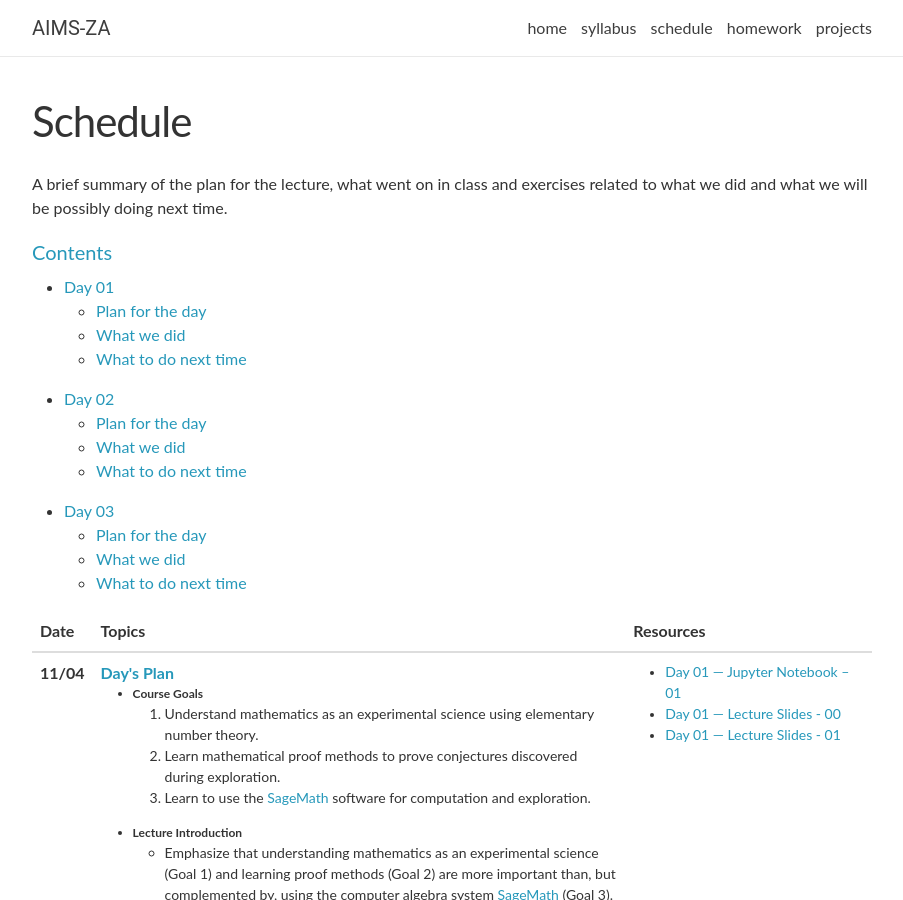
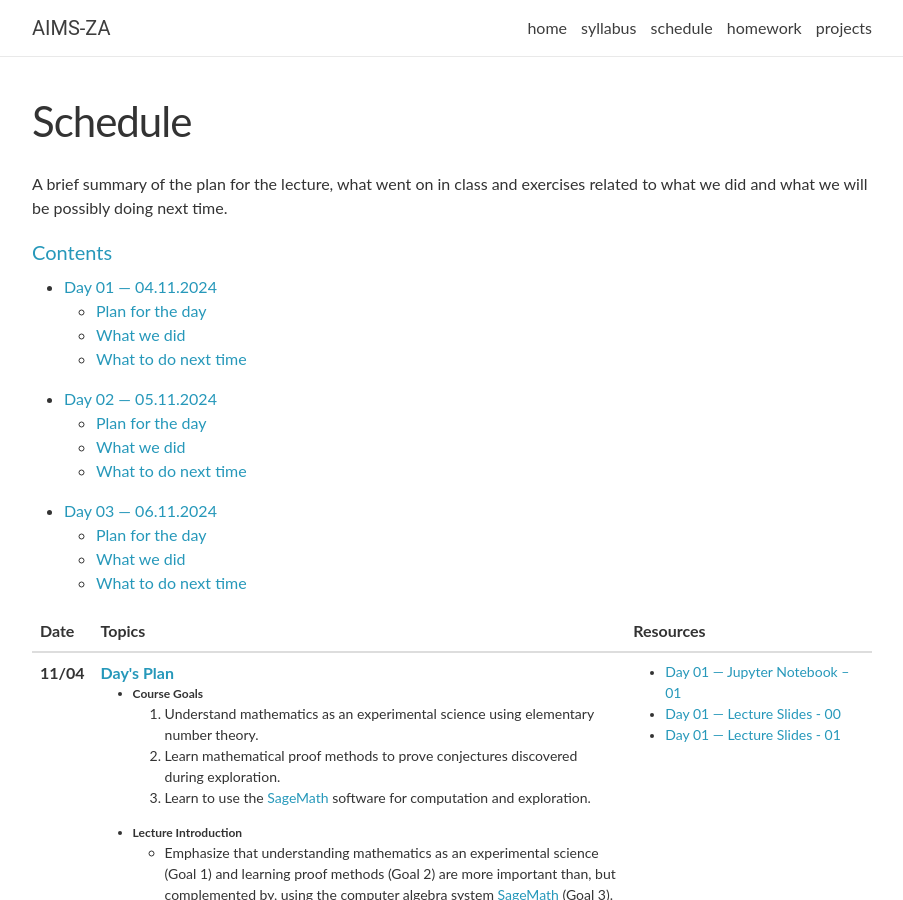
Before and after one commit to evansdoe/aims-za, a Jekyll site: the page built from ems/2024-25/_pages/ems-schedule.md, in a window 1280 px wide and 900 px high. Shown: the whole window, without its empty margins (188-1091 px from the left). Built offline with Jekyll 4.4.1, drawn with Linux system fonts in a browser that asks for light colours; nearby versions of some CDN libraries; comment, search, counter and statistics services are not loaded.

Commit message:
feat: Update schedule

```diff
--- a/ems/2024-25/_pages/ems-schedule.md
+++ b/ems/2024-25/_pages/ems-schedule.md
@@ -6,15 +6,15 @@ title: Schedule
 A brief summary of the plan for the lecture, what went on in class and exercises related to what we did and what we will be possibly doing next time.
 
 #### <a id="contents">Contents </a>
-- <a href="#day_01">Day 01</a>
+- <a href="#day_01">Day 01 — 04.11.2024</a>
   - <a href="#day_01_plan">Plan for the day</a>
   - <a href="#day_01_done"> What we did</a>
   - <a href="#day_01_todo"> What to do next time<a>
-- <a href="#day_02">Day 02</a>
+- <a href="#day_02">Day 02 — 05.11.2024</a>
   - <a href="#day_02_plan">Plan for the day</a>
   - <a href="#day_02_done"> What we did</a>
   - <a href="#day_02_todo"> What to do next time<a>
-- <a href="#day_03">Day 03</a>
+- <a href="#day_03">Day 03 — 06.11.2024</a>
   - <a href="#day_03_plan">Plan for the day</a>
   - <a href="#day_03_done"> What we did</a>
   - <a href="#day_03_todo"> What to do next time<a>
```
Also changed, not shown: 1 other file.
